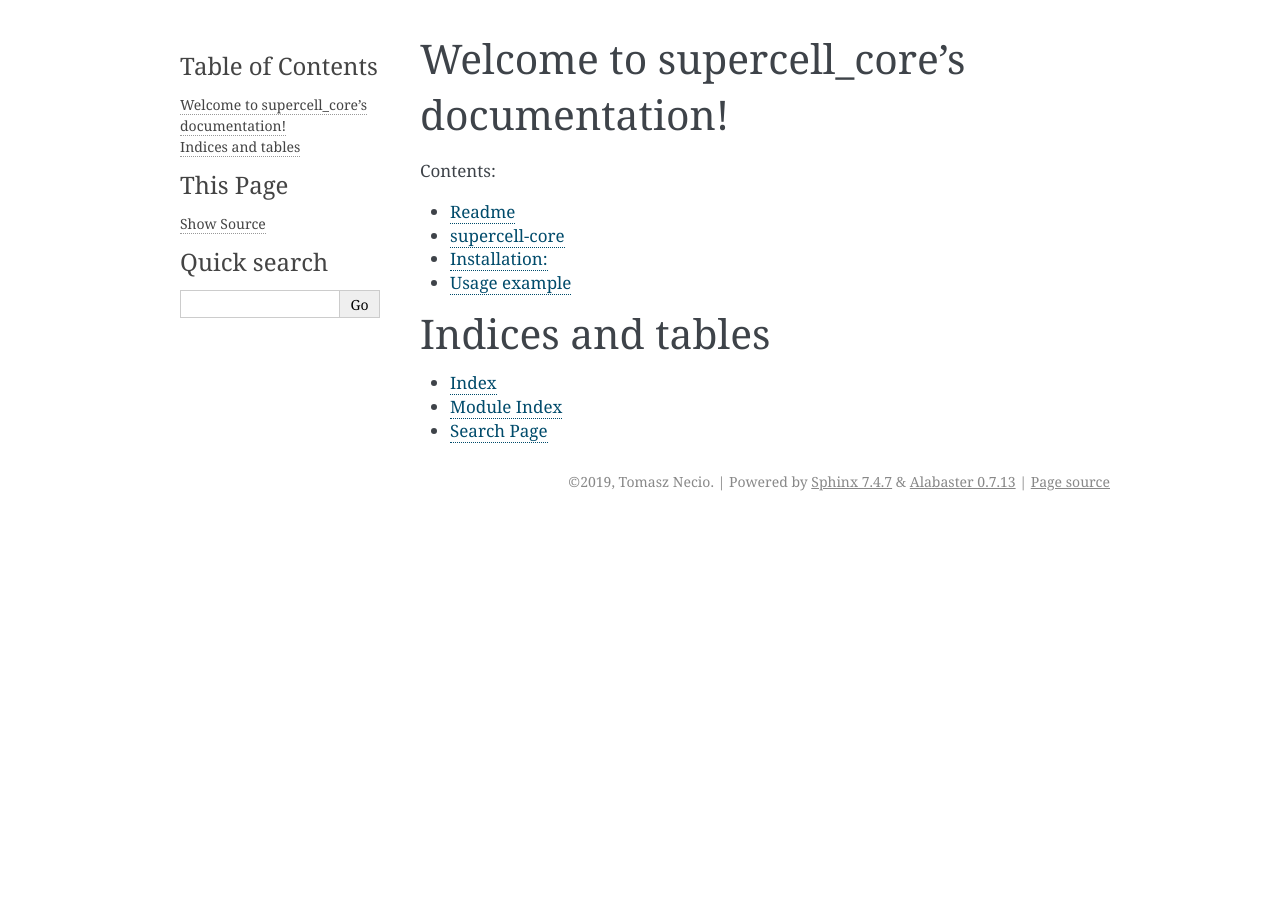
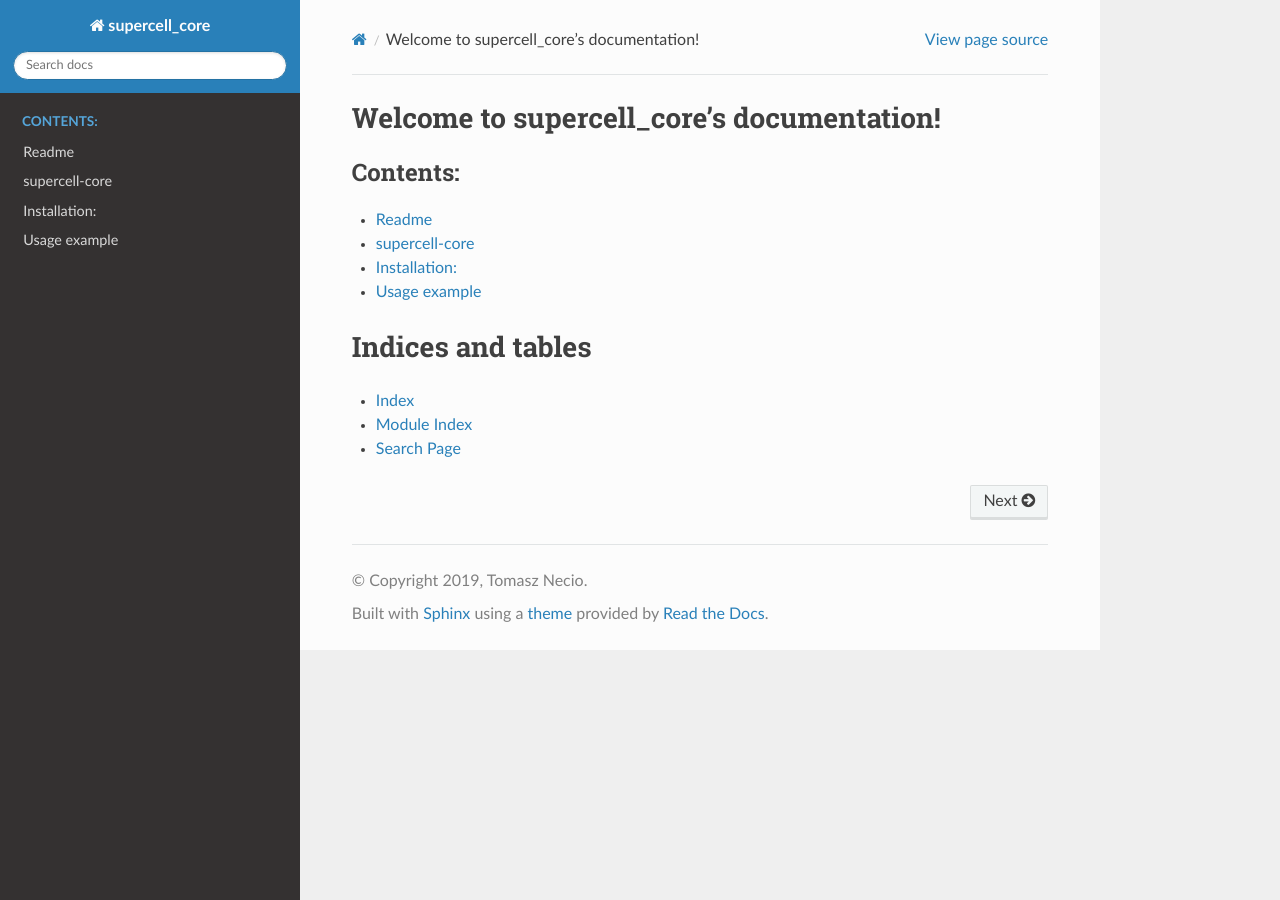
Before and after one commit to tnecio/supercell-core, a Sphinx documentation site: the page built from docs/source/index.rst, in a window 1280 px wide. Built offline with Sphinx 7.4.7 and the Read the Docs theme 2.0.0, drawn with Linux system fonts in a browser that asks for light colours.

Commit message:
Docs improvement, prepared for ReadTheDocs

```diff
--- /dev/null
+++ b/docs/requirements.txt
@@ -0,0 +1,2 @@
+m2r
+sphinx_rtd_theme
--- a/docs/source/conf.py
+++ b/docs/source/conf.py
@@ -83,7 +83,7 @@ pygments_style = None
 # The theme to use for HTML and HTML Help pages.  See the documentation for
 # a list of builtin themes.
 #
-html_theme = 'alabaster'
+html_theme = 'sphinx_rtd_theme'
 
 # Theme options are theme-specific and customize the look and feel of a theme
 # further.  For a list of options available for each theme, see the
```
Also changed, not shown: .readthedocs.yaml (added).
